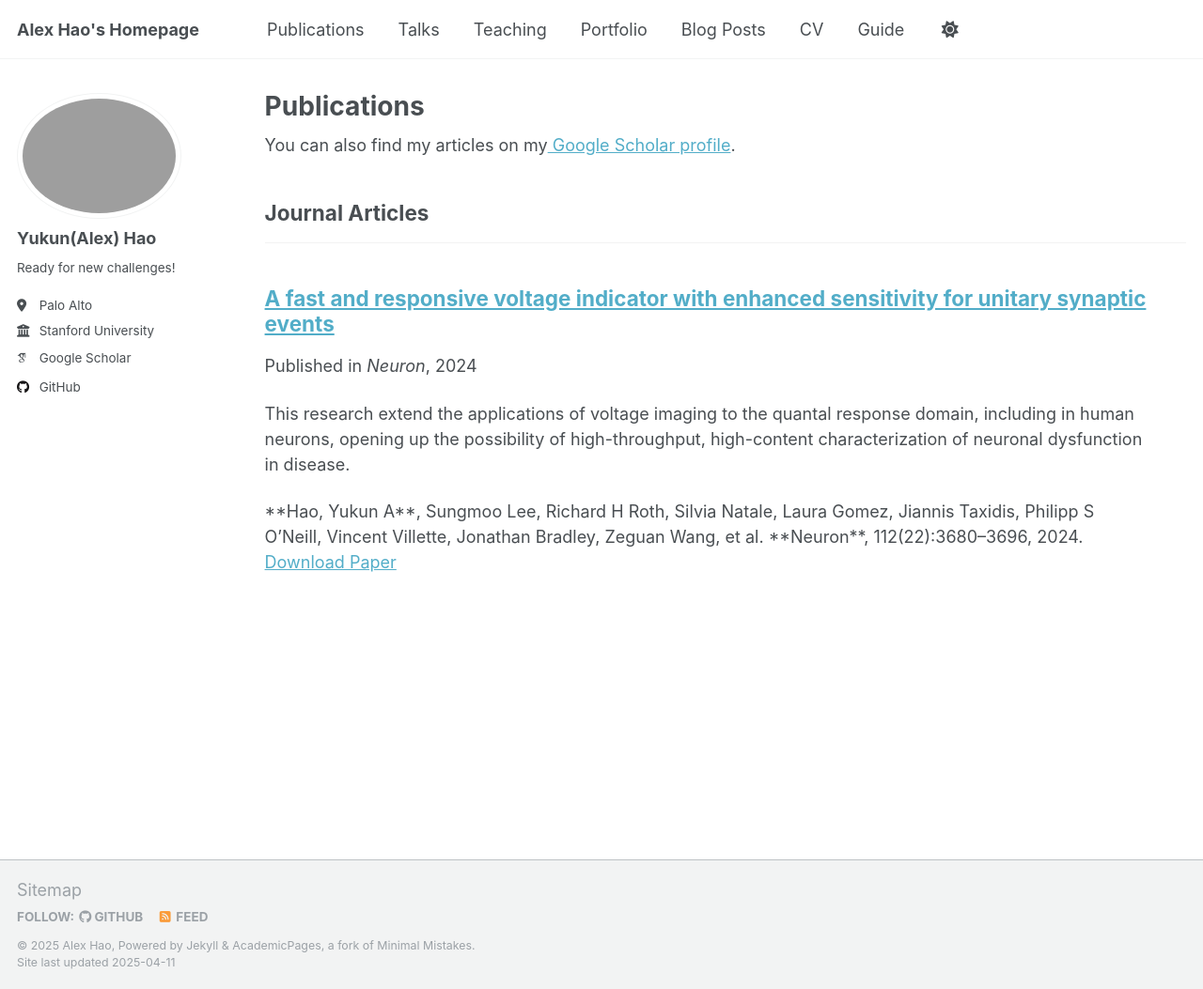
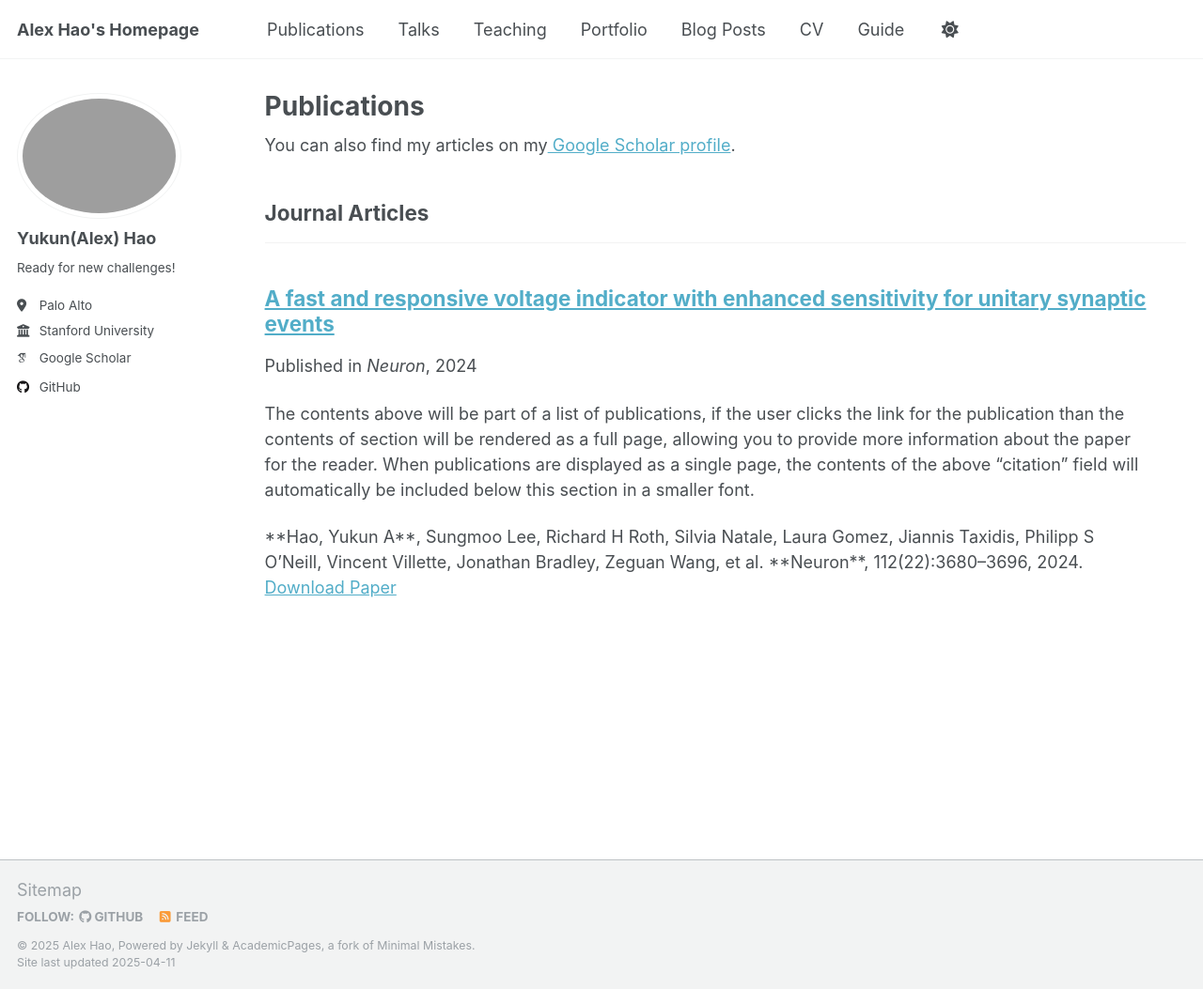
Before and after one commit to AlexYkHao/AlexYkHao.github.io, a Jekyll site: the page built from _pages/publications.html, in a window 1280 px wide and 1053 px high. Shown: the whole window at 94% size. Built offline with Jekyll 4.4.1, drawn with Linux system fonts in a browser that asks for light colours; some web fonts are replaced.

Commit message:
Update 2009-10-01-paper-title-number-1.md

```diff
--- a/_publications/2009-10-01-paper-title-number-1.md
+++ b/_publications/2009-10-01-paper-title-number-1.md
@@ -3,10 +3,9 @@ title: "A fast and responsive voltage indicator with enhanced sensitivity for un
 collection: publications
 category: manuscripts
 permalink: /publication/2009-10-01-paper-title-number-1
-excerpt: 'This research extend the applications of voltage imaging to the quantal response domain, including in human neurons, opening up the possibility of high-throughput, high-content characterization of neuronal dysfunction in disease.'
 date: November 20, 2024
 venue: 'Neuron'
-paperurl: 'https://github.com/AlexYkHao/AlexYkHao.github.io/paper1.pdf'
+paperurl: 'https://github.com/AlexYkHao/AlexYkHao.github.io/files/paper1.pdf'
 citation: '**Hao, Yukun A**, Sungmoo Lee, Richard H Roth, Silvia Natale, Laura Gomez, Jiannis Taxidis,
 Philipp S O’Neill, Vincent Villette, Jonathan Bradley, Zeguan Wang, et al.  **Neuron**, 112(22):3680–3696,
 2024.'
```
